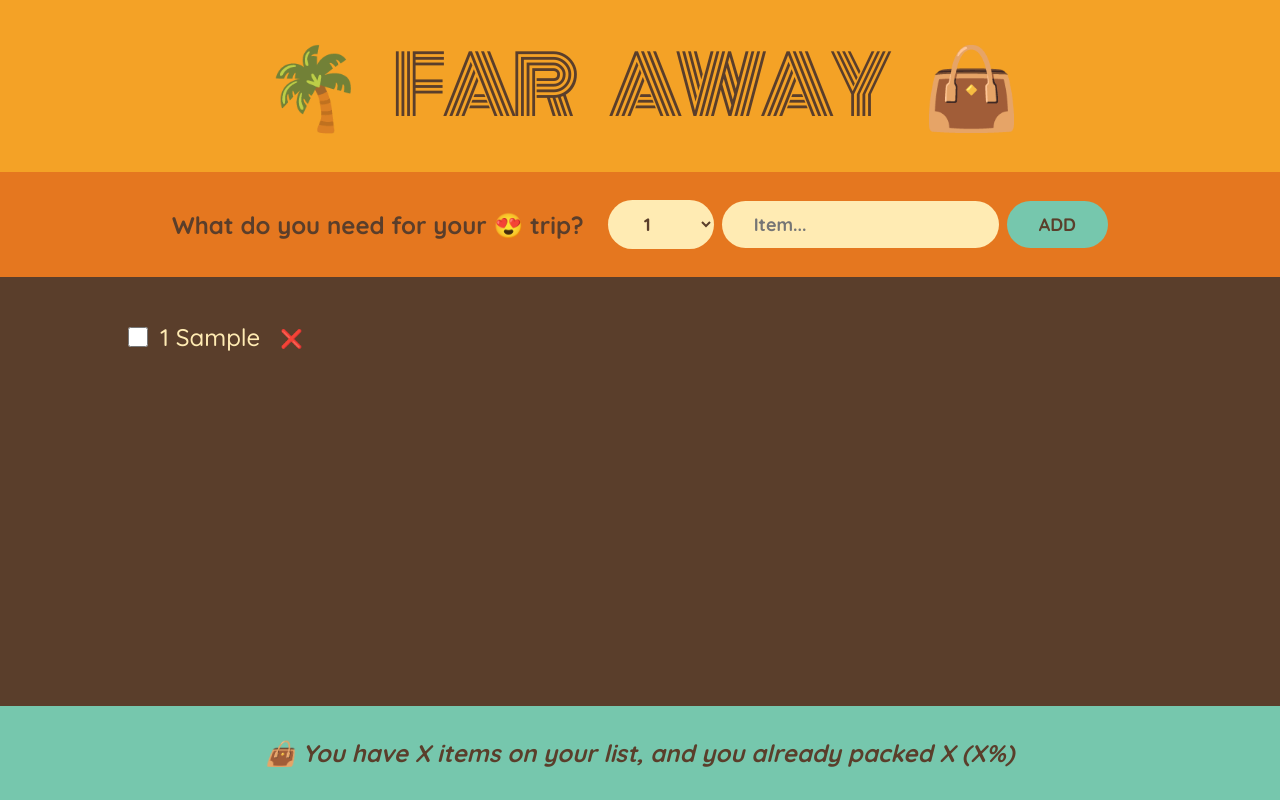
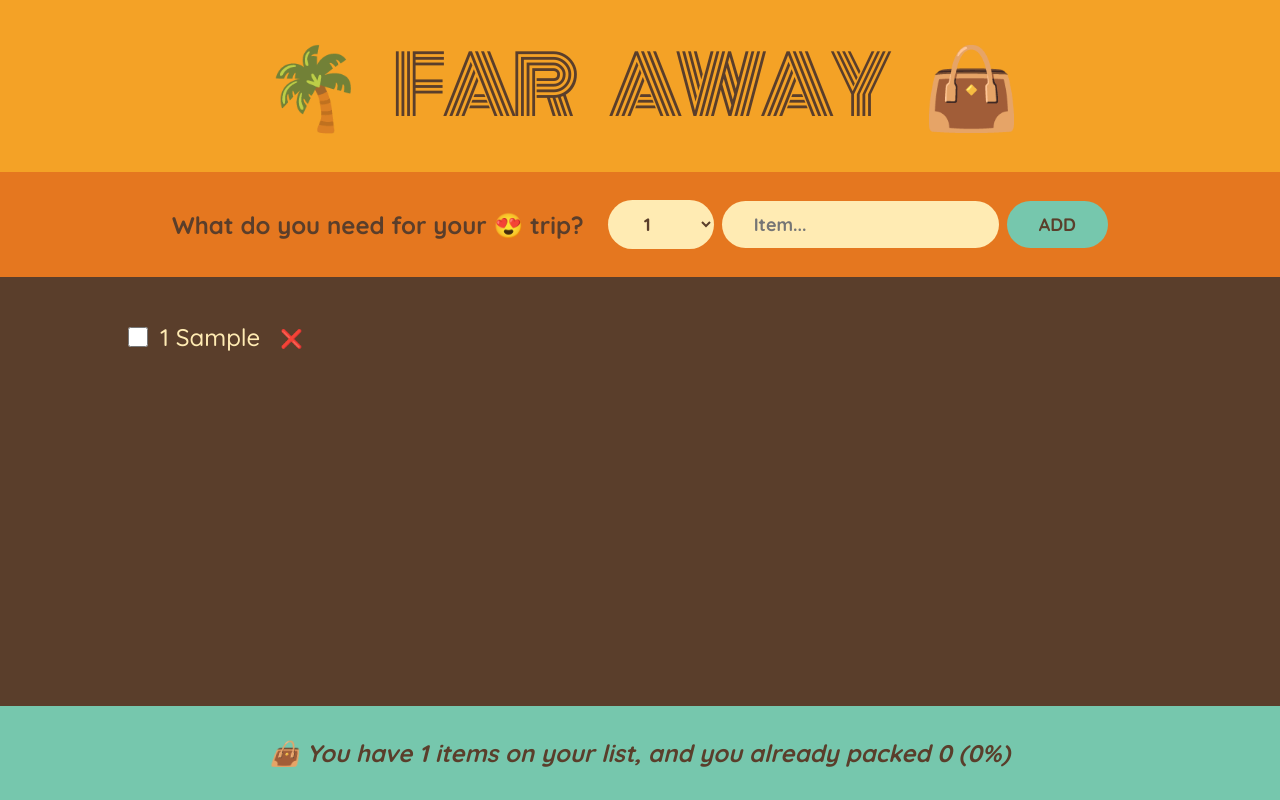
Before and after one commit to plasante/Events, a React (Create React App) app: page / in a window 1280 px wide. Both pictures are taken after typing "Sample" into the empty fields and a click on the button "ADD". Built offline with nearby package versions, Linux system fonts and the light colour scheme.

Commit message:
Implemented derived states

```diff
--- a/src/App.js
+++ b/src/App.js
@@ -28,7 +28,7 @@
         onDeleteItem={handleDeleteItem}
         onToggleItem={handleToggleItem}
       />
-      <Stats />
+      <Stats items={items} />
     </div>
   );
 }
@@ -115,10 +115,26 @@
   );
 }
 
-function Stats() {
+function Stats({ items }) {
+  if (!items.length)
+    return (
+      <p className="stats">
+        <em>Start adding some items to your packing list 🚀</em>
+      </p>
+    );
+
+  const numItems = items.length;
+  const numPacked = items.filter((item) => item.packed).length;
+  const percentage = Math.round((numPacked / numItems) * 100);
+
   return (
     <footer className="stats">
-      <em>👜 You have X items on your list, and you already packed X (X%)</em>
+      <em>
+        {percentage === 100
+          ? "You got everything! Ready to go ✈"
+          : `👜 You have ${numItems} items on your list, and you already packed
+        ${numPacked} (${percentage}%)`}
+      </em>
     </footer>
   );
 }
```
